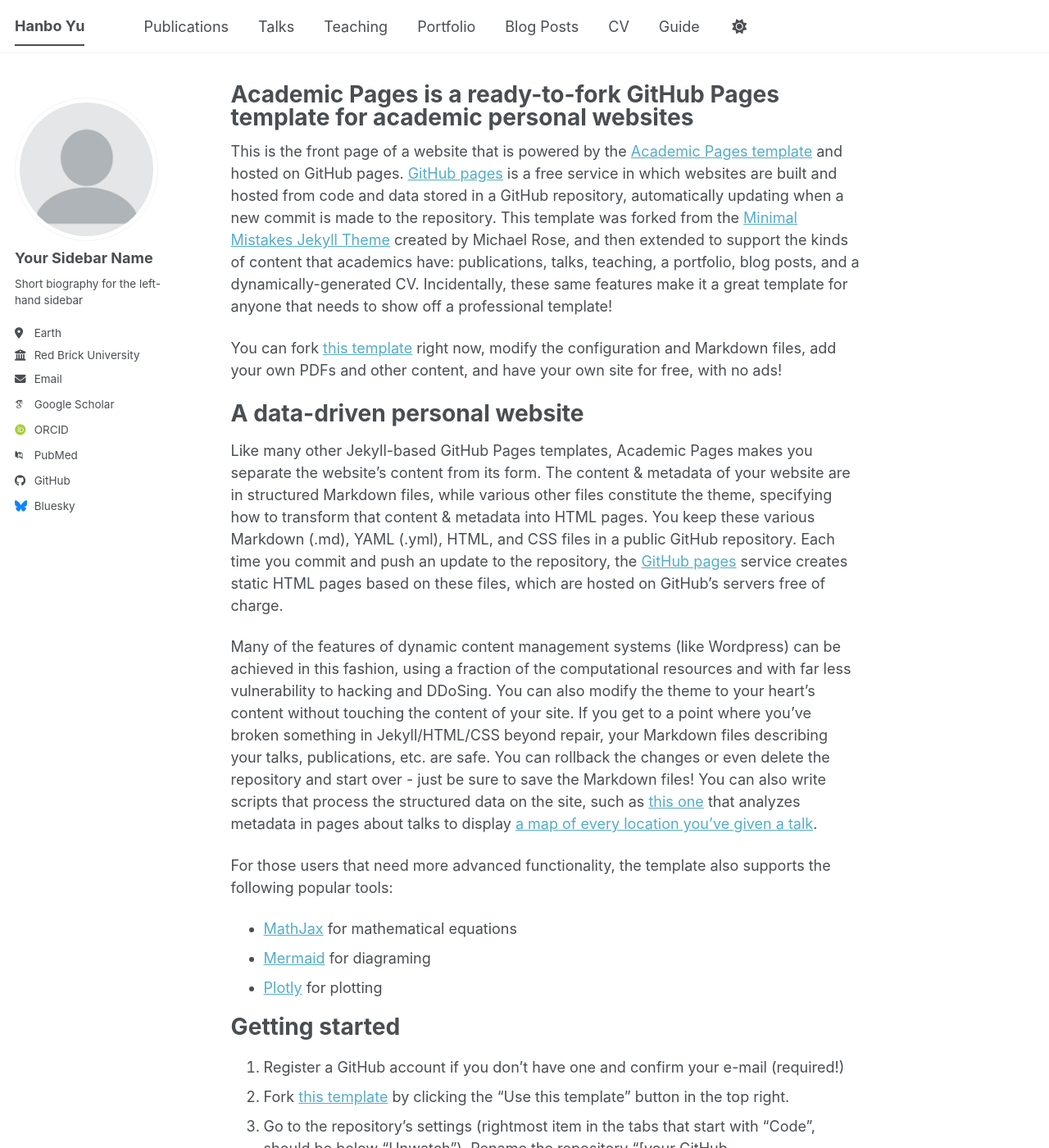
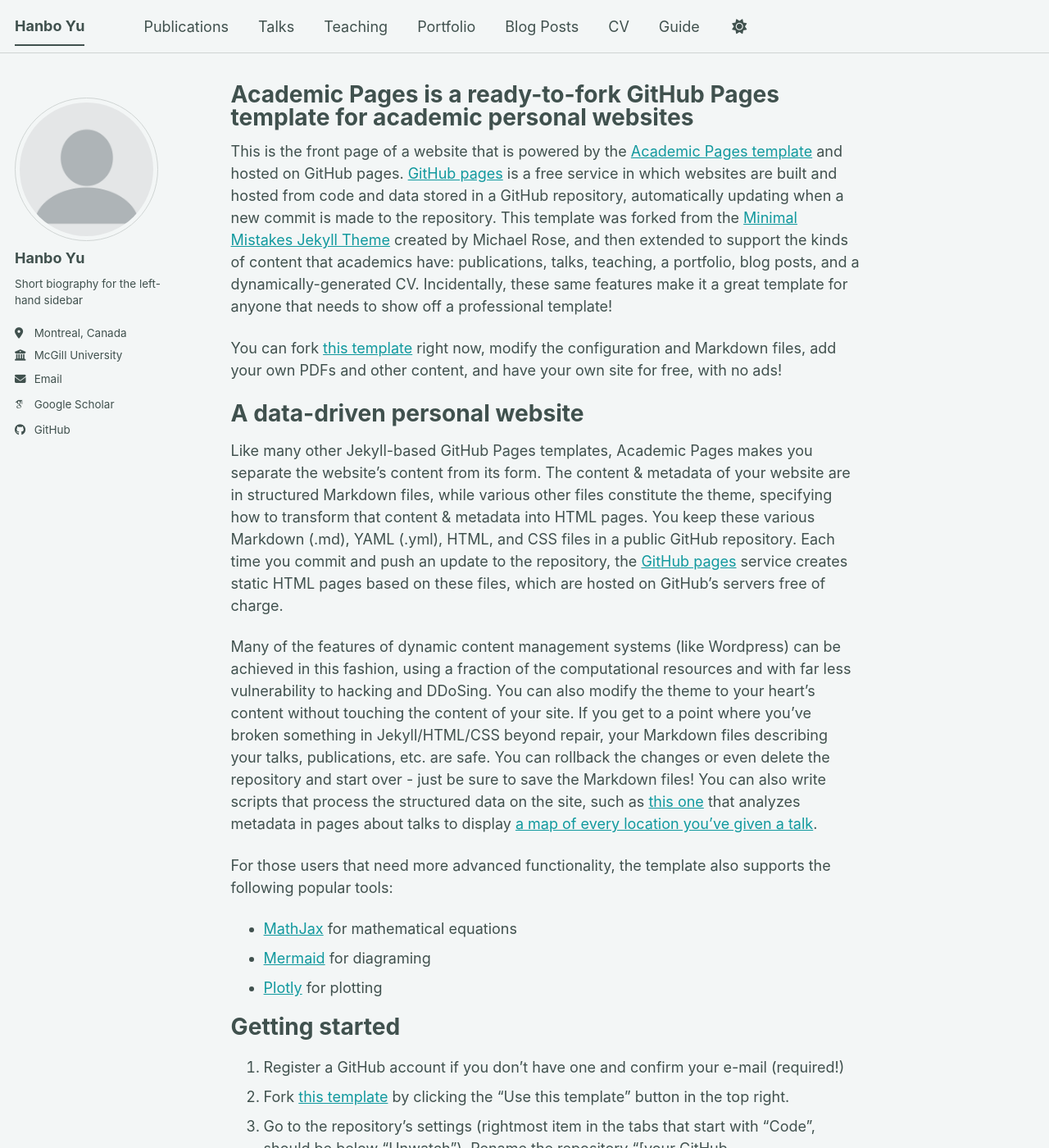
Before and after one commit to Hanbo-Yu/hanbo_yu.github.io, a Jekyll site: the page built from _pages/about.md, in a window 1280 px wide and 1400 px high. Shown: the whole window at 82% size. Built offline with Jekyll 4.4.1, drawn with Linux system fonts in a browser that asks for light colours; some web fonts are replaced; a script bundle is joined from its source files by our own code; library files that are not in the unit come from our copies; some of the changed text lies outside the part shown.

Commit message:
Add sidebar info

```diff
--- a/_config.yml
+++ b/_config.yml
@@ -8,15 +8,15 @@
 
 # Basic Site Settings
 locale                   : "en-US"
-site_theme               : "default" # The available themes options are "default", "air", "sunrise", "mint", "dirt" and "contrast"
+site_theme               : "mint" # The available themes options are "default", "air", "sunrise", "mint", "dirt" and "contrast"
 title                    : "Hanbo Yu"
 title_separator          : "-"
-name                     : &name "Hanbo Yu Name"
-description              : &description "Your Name's academic portfolio"   # Update this with a general description of your site, this is the default if not overridden by a page
+name                     : &name "Hanbo Yu"
+description              : &description "PhD Student"   # Update this with a general description of your site, this is the default if not overridden by a page
 # url                      : https://academicpages.github.io # The base hostname & protocol for your site e.g. "https://[your GitHub username].github.io",
                                                            # or if you already have some other page hosted on Github then use "https://[your GitHub username].github.io/[Your Repo Name]"
 baseurl                  : "" # the subpath of your site, e.g. "/blog"
-repository               : "academicpages/academicpages.github.io"
+repository               : "Hanbo-Yu/hanbo-yu.github.io"
 
 # Site Author - The following control what appear as part of the author content on the side bar.
 #               If a field is blank the icon and link will not appear, otherwise it will be shown.
@@ -24,24 +24,24 @@ repository               : "academicpages/academicpages.github.io"
 author:
   # Biographic information
   avatar           : "profile.png"
-  name             : "Your Sidebar Name"
+  name             : "Hanbo Yu"
   pronouns         : # example: "she/her"
   bio              : "Short biography for the left-hand sidebar"
-  location         : "Earth"
-  employer         : "Red Brick University"
+  location         : "Montreal, Canada"
+  employer         : "McGill University"
   uri              : # URL
-  email            : "none@example.org"
+  email            : "hanbo.yu@mail.mcgill.ca"
 
   # Academic websites
   academia         : # URL
   arxiv            : # URL - Update with the correct link to your profile
-  googlescholar    : "https://scholar.google.com/citations?user=PS_CX0AAAAAJ"
+  googlescholar    : "https://scholar.google.com/citations?user=Lsc8jYwAAAAJ&hl=en"
   inspire-hep      : # URL
   impactstory      : # URL
-  orcid            : "https://orcid.org/yourorcidurl"
+  orcid            : # URL
   semantic         : # URL
   ssrn             : # URL
-  pubmed           : "https://www.ncbi.nlm.nih.gov/pubmed/?term=john+snow"
+  pubmed           : # URL
   researchgate     : # URL
   scopus           : # URL
   zotero           : # URL
@@ -57,7 +57,7 @@ author:
 
   # Social media
   artstation       : # Username
-  bluesky          : "bsky.app" # Replace this with you Bluesky username
+  bluesky          : # Replace this with you Bluesky username
   facebook         : # Username
   flickr           : # Username
   foursquare       : # Username
```
